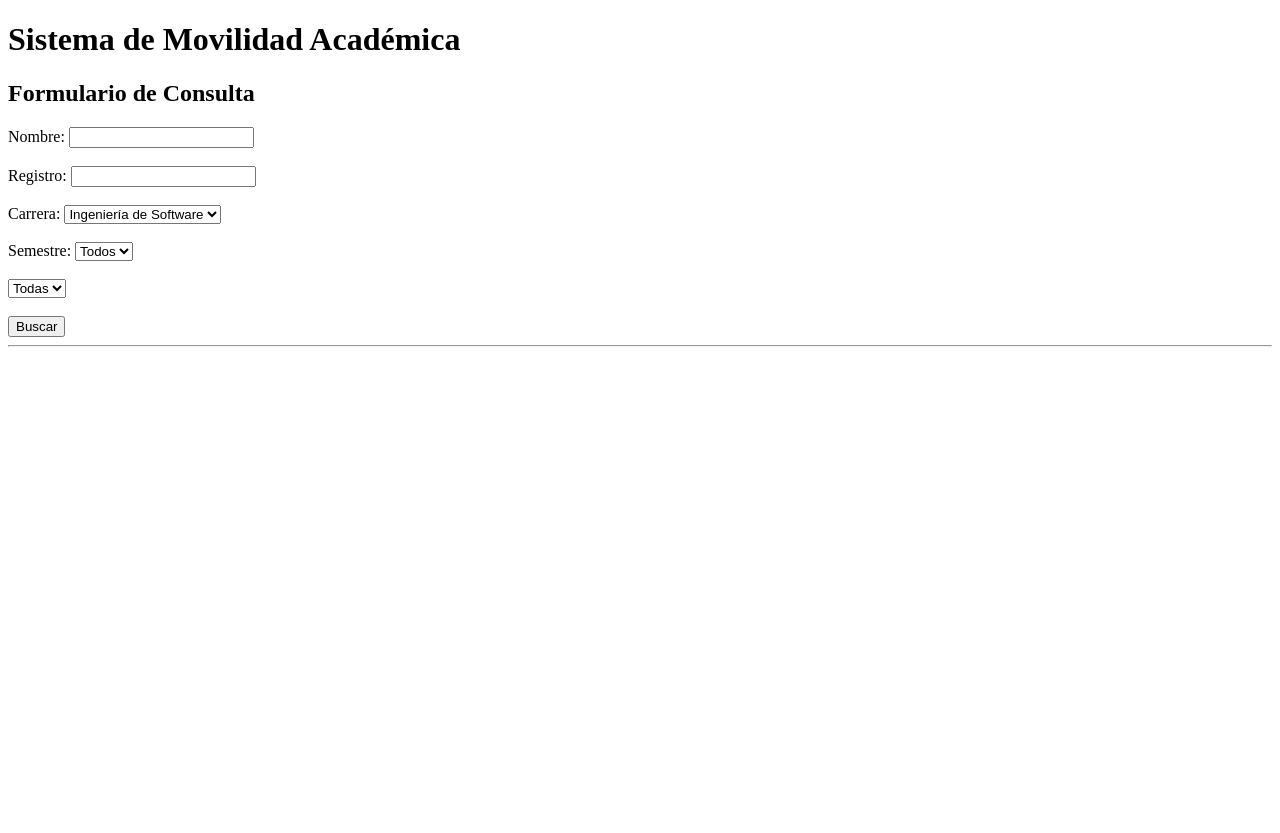
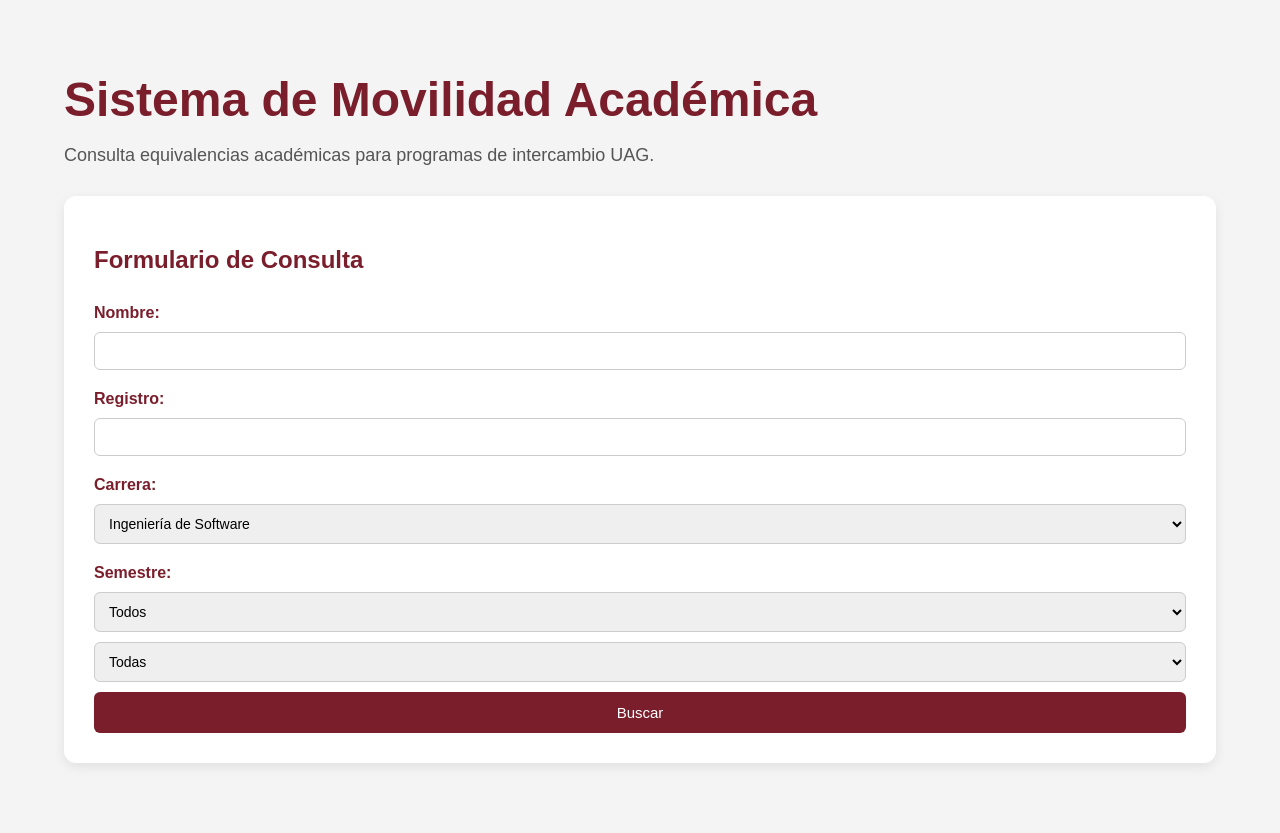
Before and after one commit to fnicole12/movilidad-academica, a Flask app: page / in a window 1280 px wide. Before the commit the page ends 347 px from the top, so only its background shows below. Run offline with Flask 3, Linux system fonts and the light colour scheme.

Commit message:
add base UI UAG inspired styling

```diff
--- a/static/style.css
+++ b/static/style.css
@@ -0,0 +1,104 @@
+body {
+    font-family: Arial, sans-serif;
+    margin: 0;
+    background-color: #f4f4f4;
+    color: #222;
+}
+
+.container {
+    width: 90%;
+    max-width: 1400px;
+    margin: auto;
+    padding: 40px 0;
+}
+
+.header {
+    margin-bottom: 30px;
+}
+
+.header h1 {
+    color: #7A1E2C;
+    font-size: 48px;
+    margin-bottom: 10px;
+}
+
+.header p {
+    color: #555;
+    font-size: 18px;
+}
+
+.form-card {
+    background: white;
+    padding: 30px;
+    border-radius: 12px;
+    box-shadow: 0 4px 12px rgba(0,0,0,0.08);
+    margin-bottom: 30px;
+}
+
+form {
+    display: flex;
+    flex-direction: column;
+    gap: 10px;
+}
+
+label {
+    font-weight: bold;
+    color: #7A1E2C;
+    margin-top: 10px;
+}
+
+input,
+select {
+    padding: 10px;
+    border: 1px solid #ccc;
+    border-radius: 6px;
+    font-size: 14px;
+}
+
+button {
+    background-color: #7A1E2C;
+    color: white;
+    border: none;
+    padding: 12px;
+    border-radius: 6px;
+    cursor: pointer;
+    font-size: 15px;
+    transition: 0.2s;
+}
+
+button:hover {
+    background-color: #5e1722;
+}
+
+table {
+    width: 100%;
+    border-collapse: collapse;
+    background: white;
+    border-radius: 10px;
+    overflow: hidden;
+    box-shadow: 0 4px 12px rgba(0,0,0,0.08);
+}
+
+th {
+    background-color: #7A1E2C;
+    color: white;
+    padding: 14px;
+    text-align: left;
+}
+
+td {
+    padding: 12px;
+    border-bottom: 1px solid #eee;
+}
+
+tr:hover {
+    background-color: #f9f9f9;
+}
+
+hr {
+    display: none;
+}
+
+h2 {
+    color: #7A1E2C;
+}
--- a/templates/index.html
+++ b/templates/index.html
@@ -3,24 +3,29 @@
 <head>
     <meta charset="UTF-8">
     <title>Movilidad Académica</title>
+    <link rel="stylesheet" href="{{ url_for('static', filename='style.css') }}">
 </head>
 <body>
-
-<h1>Sistema de Movilidad Académica</h1>
-
-<h2>Formulario de Consulta</h2>
+<div class="container">
+    <div class="header">
+        <h1>Sistema de Movilidad Académica</h1>
+        <p>
+            Consulta equivalencias académicas
+            para programas de intercambio UAG.
+        </p>
+    </div>
+    <div class="form-card">
+        <h2>Formulario de Consulta</h2>
 
 <form method="POST">
 
     <label>Nombre:</label>
     <input type="text" name="nombre" value="{{ nombre }}">
 
-    <br><br>
 
     <label>Registro:</label>
     <input type="text" name="registro" value="{{ registro }}">
 
-    <br><br>
 
     <label>Carrera:</label>
     <select name="carrera">
@@ -36,7 +41,6 @@
         {% endfor %}
     </select>
 
-    <br><br>
 
     <label>Semestre:</label>
     <select name="semestre">
@@ -56,7 +60,6 @@
         {% endfor %}
     </select>
 
-    <br><br>
 
     <select name="universidad">
         <option value="">
@@ -75,13 +78,13 @@
         {% endfor %}
     </select>
 
-    <br><br>
 
     <button type="submit">
         Buscar
     </button>
 
 </form>
+</div>
 
 <hr>
 
@@ -116,5 +119,6 @@
 
 {% endif %}
 
+</div>
 </body>
 </html>
```
